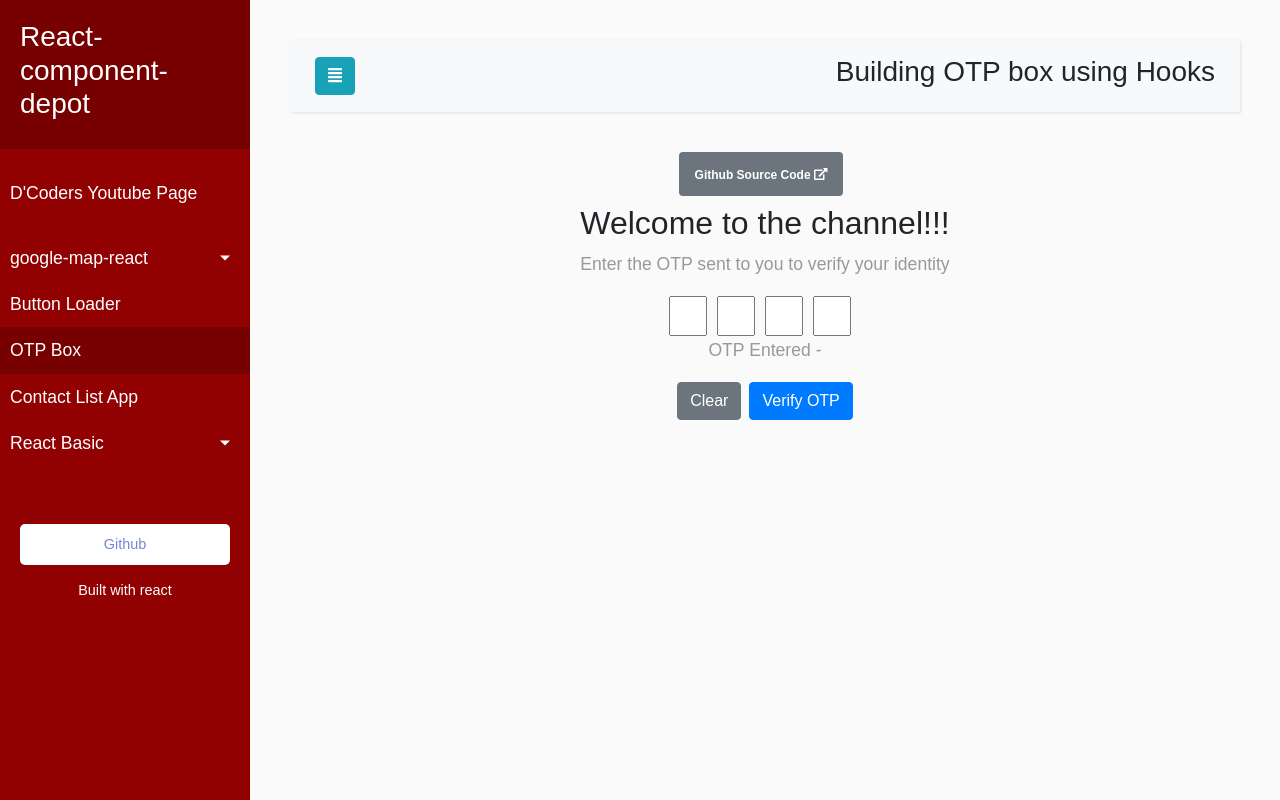
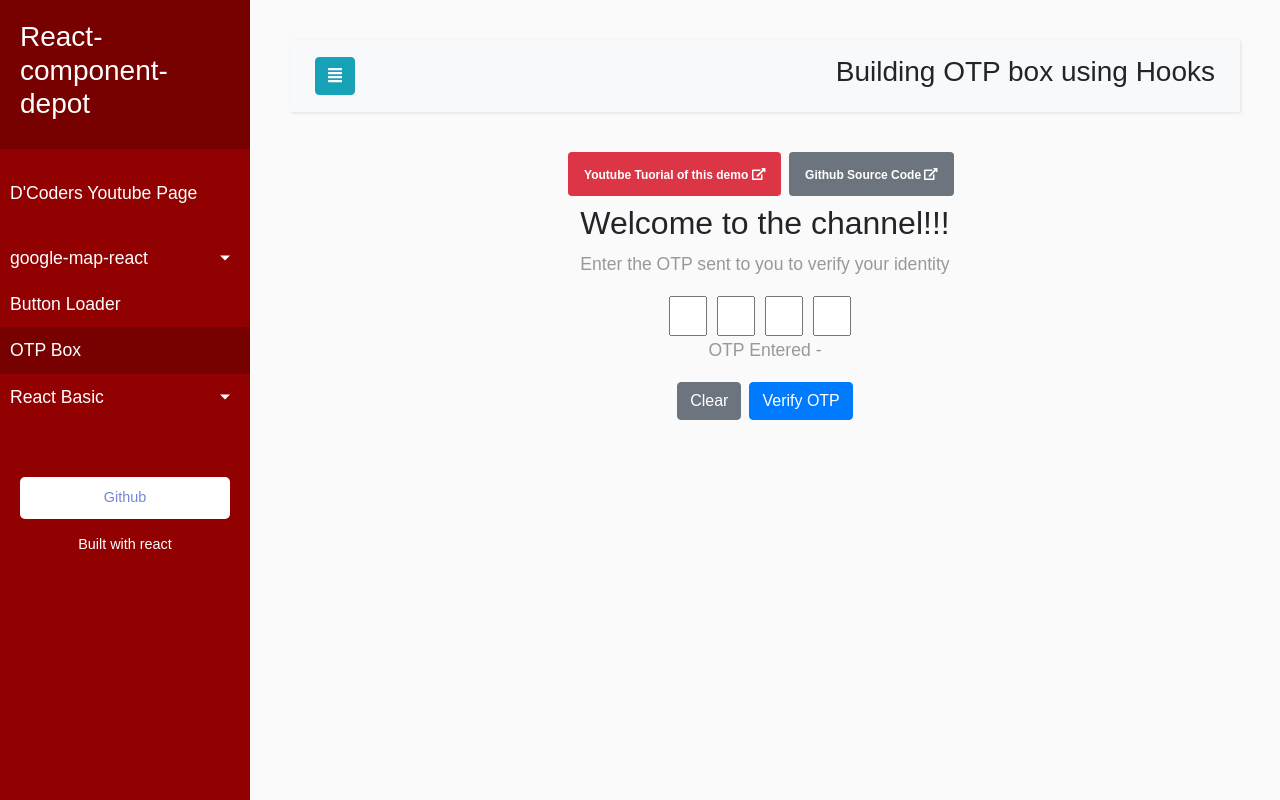
Before and after one commit to codegeous/react-component-depot, a React (Create React App) app: page /otp-box in a window 1280 px wide. Built offline with nearby package versions, Linux system fonts and the light colour scheme; some icons are missing.

Commit message:
Updated youtube tutorial links

```diff
--- a/src/App.config.js
+++ b/src/App.config.js
@@ -4,17 +4,17 @@ export default {
     },
     links: {
         customGoogleMaps: {
-            tutorial: "",
+            tutorial: "https://youtu.be/xUsn2nj4fy0",
             code:
                 "https://github.com/codegeous/react-component-depot/tree/master/src/pages/GoogleMaps/CustomStyle/index.js"
         },
         buttonLoaderHooks: {
-            tutorial: "",
+            tutorial: "https://youtu.be/nCEnqQABC5A",
             code:
                 "https://github.com/codegeous/react-component-depot/tree/master/src/pages/ButtonLoadingSpinner/index.js"
         },
         otpBox: {
-            tutorial: "",
+            tutorial: "https://youtu.be/qf56frPk5lA",
             code:
                 "https://github.com/codegeous/react-component-depot/tree/master/src/pages/OTPBox/index.js"
         },
@@ -24,7 +24,7 @@ export default {
                 "https://github.com/codegeous/react-component-depot/tree/master/src/pages/ContactList/index.js"
         },
         showAndHideElements: {
-            tutorial: "",
+            tutorial: "https://youtu.be/jRxoO-Zd0pQ",
             code:
                 "https://github.com/codegeous/react-component-depot/tree/master/src/pages/ReactBasics/ShowAndHide/index.js"
         }
--- a/src/routes.js
+++ b/src/routes.js
@@ -36,12 +36,12 @@ const routes = [
         navbar: "OTP Box",
         child: null
     },
-    {
+    /* {
         path: "/contact-list",
         component: ContactList,
         navbar: "Contact List App",
         child: null
-    },
+    }, */
     {
         path: "/react-basics",
         component: ReactBasics,
```
